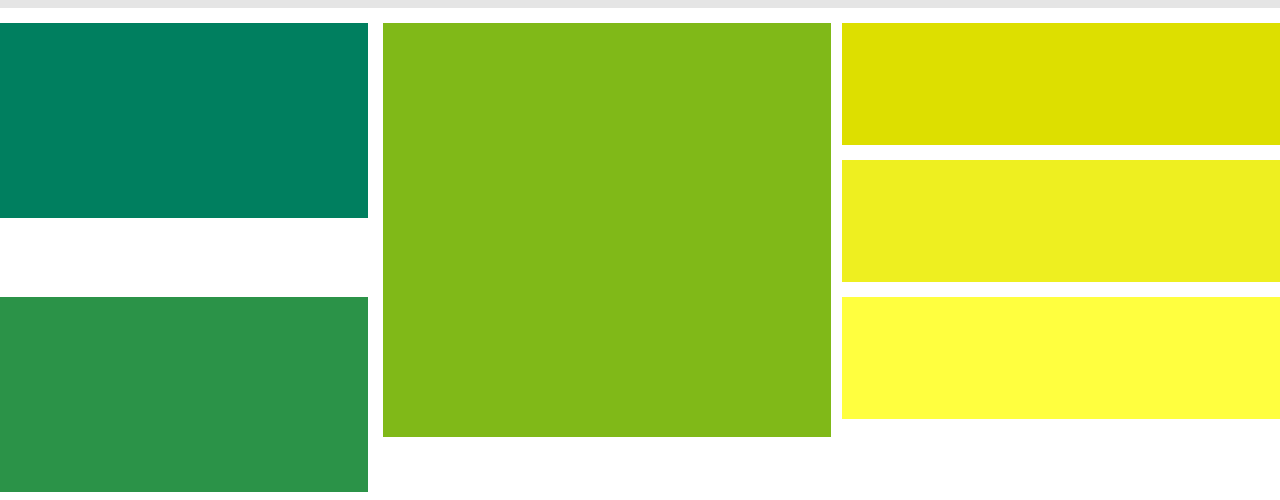
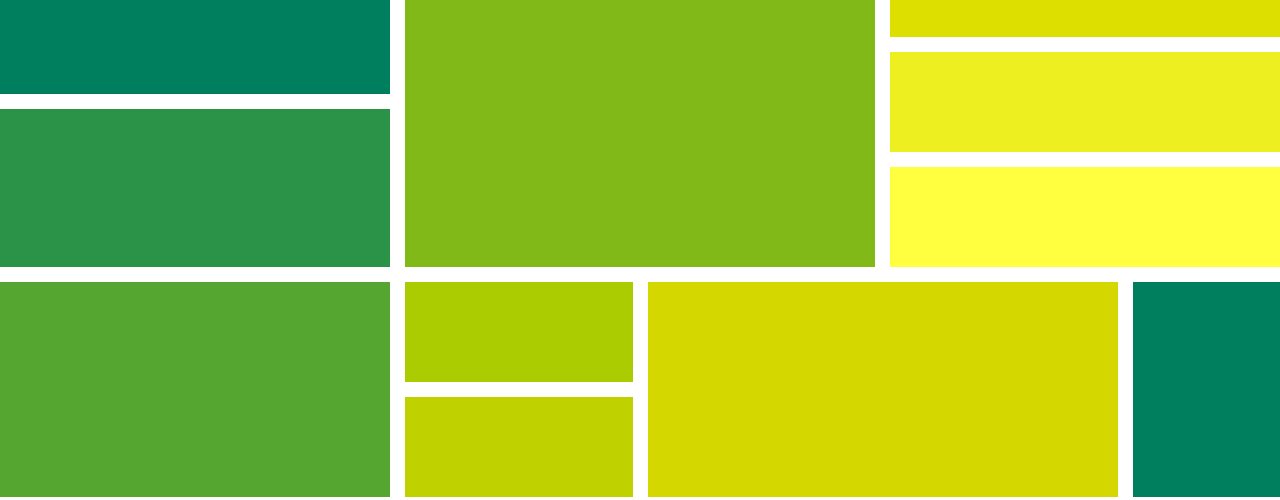
Before and after one commit to sarawazir49/color-palette, a plain HTML site: page index.html in a window 1280 px wide. Shown: the top 500 px of the page. Drawn offline with Linux system fonts and the light colour scheme.

Commit message:
use ur comments

```diff
--- a/index.html
+++ b/index.html
@@ -5,7 +5,7 @@
     <meta http-equiv="X-UA-Compatible" content="IE=edge">
     <meta name="viewport" content="width=device-width, initial-scale=1.0">
     <link rel="stylesheet" href="styles/styles.css">
-    <link rel="stylesheet" href="reset.css">
+    <link rel="stylesheet" href="styles/reset.css">
     <title>Color Palette</title>
 </head>
     <body>
@@ -25,9 +25,7 @@
                 <div class="mc"><h1><b> My color palette</b></h1></div>
 
             </div>
-
-         </main>
-         <div  class="footer">
+            <div  class="info">
                 <ul><h1>
                 <li>Height equals exactly screen height</li>
                 <br>
@@ -35,5 +33,7 @@
                 <br>
                 <li>Colors may differ</li></h1>
              </ul></div>
+         </main>
+
     </body>
  </html>
--- a/styles/styles.css
+++ b/styles/styles.css
@@ -5,131 +5,101 @@ main{
     justify-content: center;
     align-items: center;
     background: #E5E5E5;
-    flex-direction: column
+    flex-direction: column;
 }
 
 .main-container{
     display: grid;
-    grid-template-columns: repeat(12,1fr);
+    grid-template-columns: repeat(6,1fr);
     grid-template-rows: repeat(12,1fr);
     grid-gap: 15px;
     padding: 15px;
     width: 1440px;
 height: 754px;
-background: white}
+background: white
+}
 
 .color1{
     grid-row: 1/4;
-    grid-column: 1/4;
+    grid-column: 1/3;
 
 background: #007F5F;
-width: 448px;
-height: 195px;
+
 }
 
 .color2{
-    grid-row:4/3;
-    grid-column:1/4 ;
-    width: 448px;
-    height: 195px;
-    left: 24px;
-    top: 243px;
+    grid-row:4/7;
+    grid-column:1/3 ;
+
 
     background: #2B9348;
 }
 
 .color3{
-    grid-column: 1 / 4;
-    width: 448px;
-    height: 268px;
-    left: 24px;
-    top: 462px;
-    grid-row: 4/6;
+    grid-column: 1 / 3;
+
+    grid-row: 7/11;
     background: #55A630;
 }
 
 .color4{
-    width: 448px;
-    height: 414px;
-    left: 484px;
-    top: 24px;
-    grid-row: 1/6;
-    grid-column: 4/8;
+
+    grid-row: 1/7;
+    grid-column: 3/5;
     background: #80B918;
 }
 .color5{
-    width: 212px;
-    height: 122px;
-    left: 496px;
-    top: 462px;
+
     background: #AACC00;
-    grid-row: 4/5;
-    grid-column: 4/4;
+    grid-row: 7/9;
+    grid-column: 3/4;
 }
 .color6{
-    width: 212px;
-    height: 122px;
-    left: 496px;
-    top: 608px;
-    grid-row: 5/6;
-    grid-column: 4/4;
+
+    grid-row: 9/11;
+    grid-column: 3/4;
     background: #BFD200;
 }
 .color7{
-    width: 510px;
-    height: 122px;
-    left: 968px;
-    top: 24px;
-    grid-row: 1/2;
-    grid-column:7/12;
+
+    grid-row: 1/3;
+    grid-column:5/7;
     background: #DDDF00;
 }
 .color8{
-    width: 510px;
-    height: 122px;
-    left: 968px;
-    top: 170px;
-    grid-row: 2/3;
-    grid-column: 7/12;
+
+    grid-row: 3/5;
+    grid-column: 5/7;
     background: #EEEF20;
 }
 .color9{
-    width: 510px;
-    height: 122px;
-    left: 968px;
-    top: 316px;
-    grid-row: 3/4;
-    grid-column: 7/12;
+
+    grid-row: 5/7;
+    grid-column: 5/7;
     background: #FFFF3F;
 }
 .color10{
-    width: 448px;
-    height: 268px;
-    left: 732px;
-    top: 462px;
-    grid-row: 4/12;
-    grid-column: 5/10;
+
+    grid-row: 7/11;
+    grid-column: 4/6;
     background: #D4D700;
 }
 .color11{
-    width: 190px;
-    height: 268px;
-    left: 1204px;
-    top: 462px;
-    grid-row: 4/12;
-    grid-column: 10/12;
+
+    grid-row: 7/11;
+    grid-column: 6/7;
     background: #007F5F;
 }
 .mc{
-    grid-row:6/12;
-    grid-column: 1/12;
+    grid-row:11/13;
+    grid-column: 1/7;
 align-items: center;
 justify-content: center;
 font-family: 'Helvetica Neue';
 font-style: normal;
 font-weight: 700;
 font-size: 100px;
-line-height: 78px;
+
 text-transform: uppercase;
 
 color: #000000;
@@ -137,17 +107,15 @@ color: #000000;
 background: #9BC1BC;
 }
 
-.footer{
-    width: 100%;
-    height: 500px;
+.info{
+
     background: #E5E5E5;
     font-family: 'Roboto';
 font-style: normal;
 font-weight: 400;
 font-size: 60px;
 line-height: 42px;
-display: flex;
-justify-content: space-around;
+
 color: #000000;
 
 }
```
Also changed, not shown: styles/reset.css (renamed from reset.css). Lines whose indentation alone changed are shown as unchanged.
